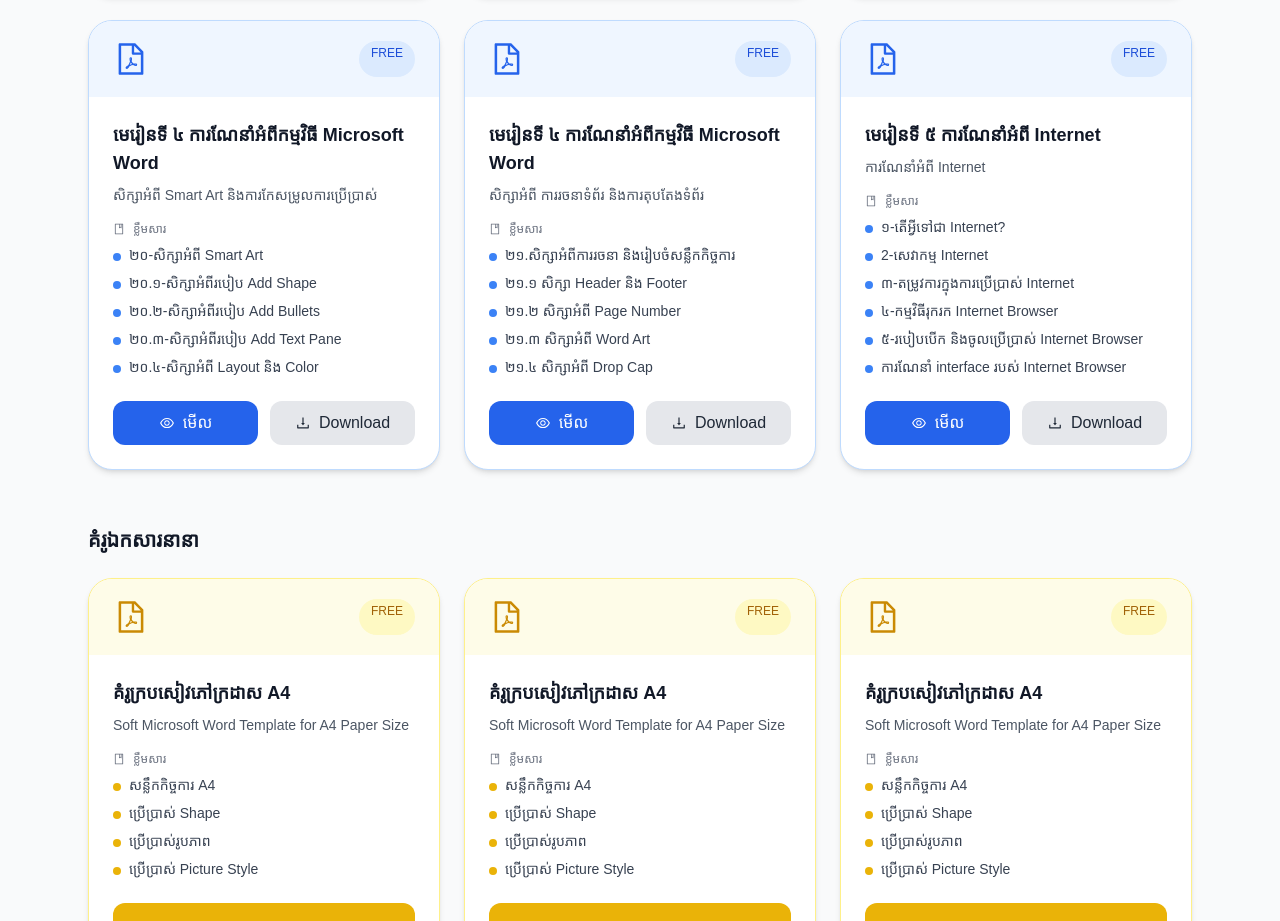
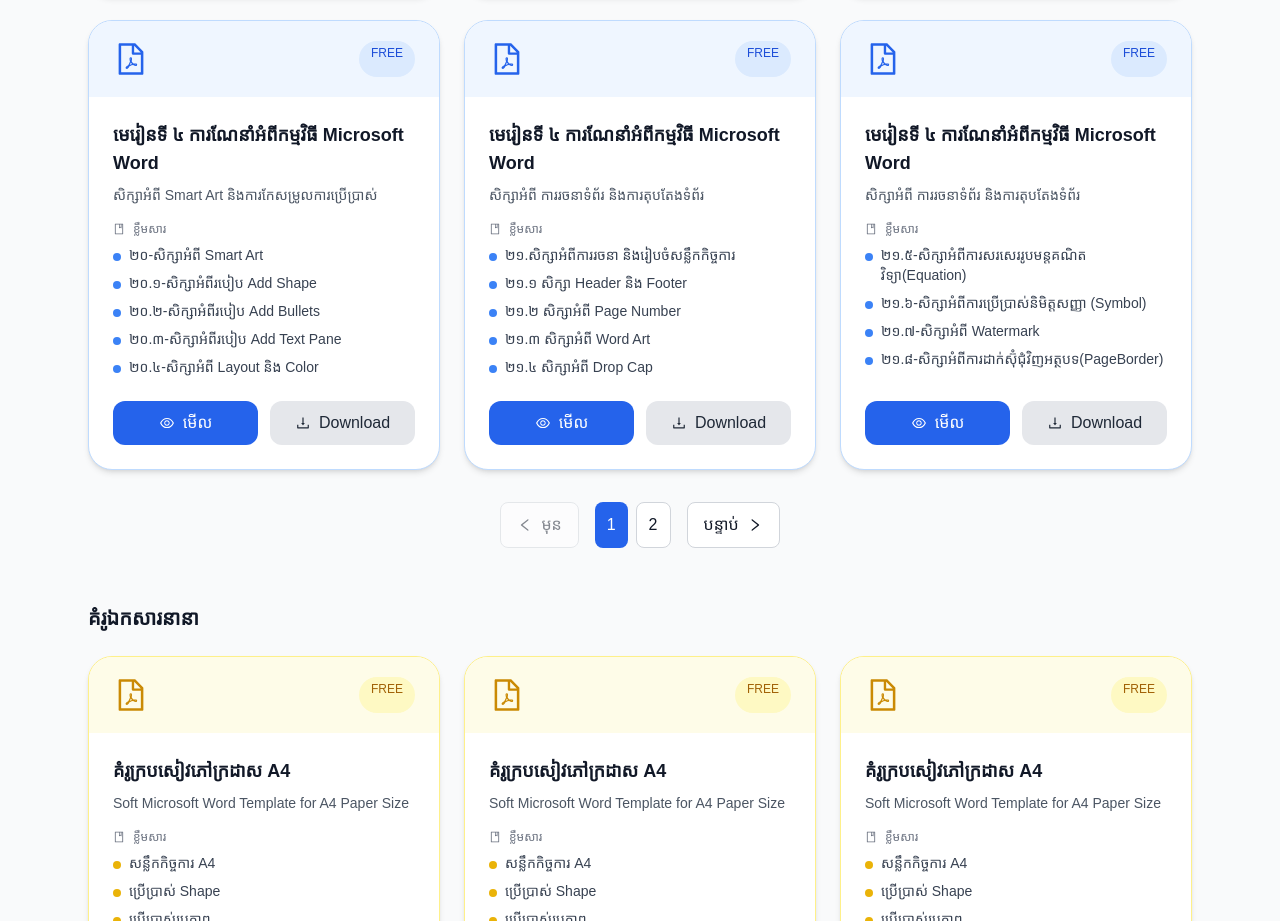
Before and after one commit to VeasnaNIE2025/SchoolApp, a React (Vite) app: page /ict in a window 1280 px wide. Shown: the part 2040-2961 px from the top of the page. Built offline with nearby package versions, Linux system fonts and the light colour scheme; a web font is replaced by a local one.

Commit message:
add lesson

```diff
--- a/src/page/ICT/IctPage.jsx
+++ b/src/page/ICT/IctPage.jsx
@@ -97,6 +97,13 @@ const subjects = [
      },
      {
       id: 6,
+      title: "មេរៀនទី ៤  ការណែនាំអំពីកម្មវិធី Microsoft Word",
+      description: "សិក្សាអំពី ការរចនាទំព័រ និងការតុបតែងទំព័រ ",
+      subTopics: ["២១.៥-សិក្សាអំពីការសរសេររូបមន្ដគណិតវិទ្យា(Equation)", "២១.៦-សិក្សាអំពីការប្រើប្រាស់និមិត្តសញ្ញា (Symbol)", "២១.៧-សិក្សាអំពី Watermark", "២១.៨-សិក្សាអំពីការដាក់ស៊ុំជុំវិញអត្ថបទ(PageBorder)"],
+      pdf: "/Videos/Word/21.1-DesingePage1/21.1-DesignPage2.pdf",
+     },
+     {
+      id: 7,
       title: "មេរៀនទី ៥  ការណែនាំអំពី Internet",
       description: "ការណែនាំអំពី Internet ",
       subTopics: ["១-តើអ្វីទៅជា Internet?", " 2-សេវាកម្ម Internet", "៣-តម្រូវការក្នុងការប្រើប្រាស់ Internet", "៤-កម្មវិធីរុករក Internet Browser","៥-របៀបបើក និងចូលប្រើប្រាស់ Internet Browser","ការណែនាំ interface របស់ Internet Browser"],
```
Also changed, not shown: 1 other file (tests, documents, lock files or other folders).
